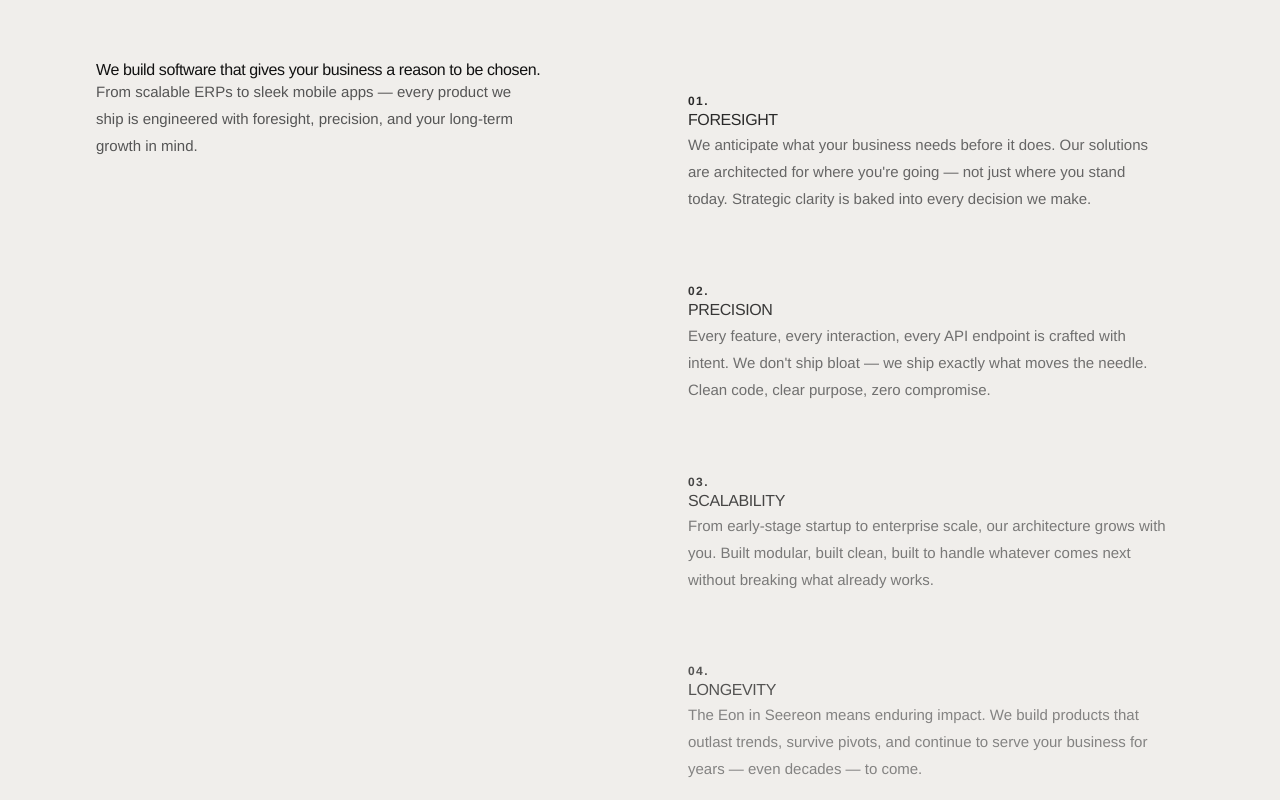
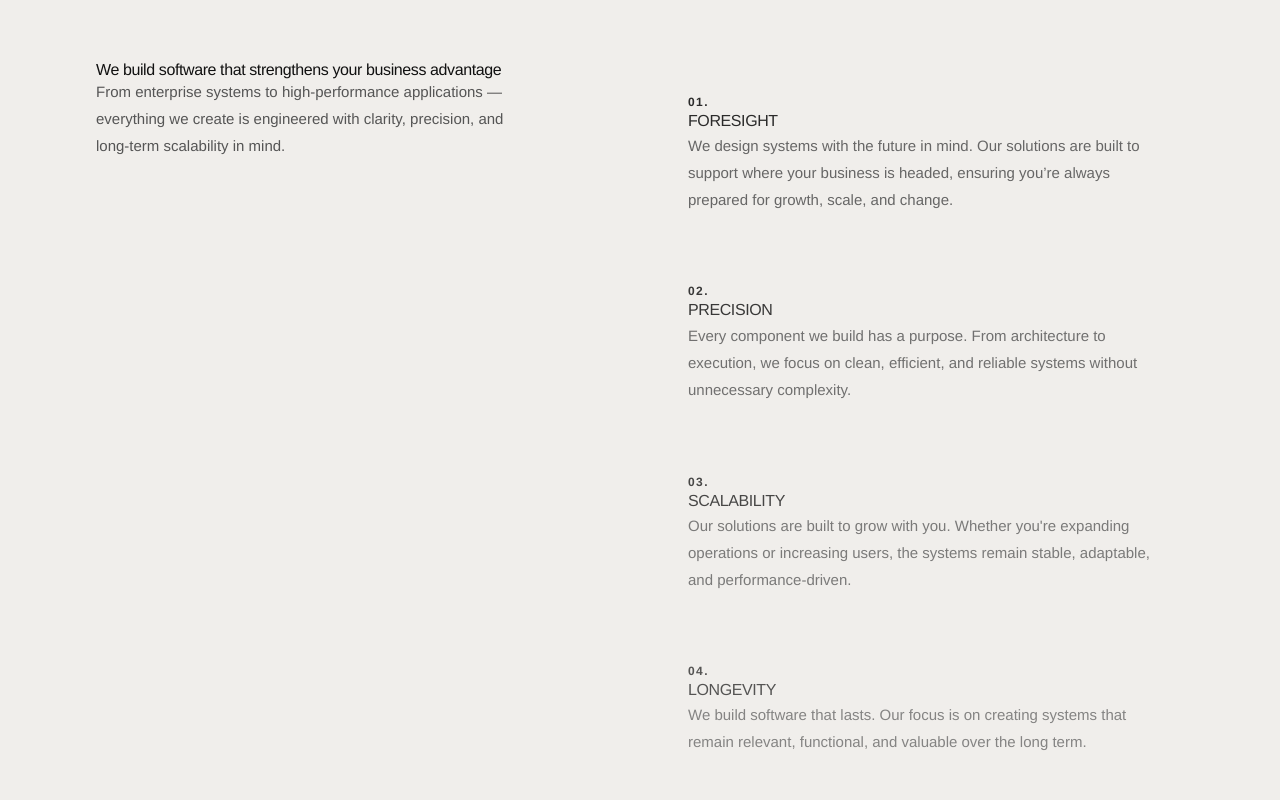
Before and after one commit to janmejayaparida26/seereon-website, a React (Vite) app: page /aboutus in a window 1280 px wide. Shown: the part 1840-2640 px from the top of the page. Built offline with nearby package versions, Linux system fonts and the light colour scheme.

Commit message:
I have changed some content in ThirdSectionabout.jsx file

```diff
--- a/src/pages/aboutus/ThirdSectionabout.jsx
+++ b/src/pages/aboutus/ThirdSectionabout.jsx
@@ -5,27 +5,27 @@ const items = [
   {
     num: "01.",
     title: "FORESIGHT",
-    body: "We anticipate what your business needs before it does. Our solutions are architected for where you're going — not just where you stand today. Strategic clarity is baked into every decision we make.",
+    body: "We design systems with the future in mind. Our solutions are built to support where your business is headed, ensuring you’re always prepared for growth, scale, and change.",
   },
   {
     num: "02.",
     title: "PRECISION",
-    body: "Every feature, every interaction, every API endpoint is crafted with intent. We don't ship bloat — we ship exactly what moves the needle. Clean code, clear purpose, zero compromise.",
+    body: "Every component we build has a purpose. From architecture to execution, we focus on clean, efficient, and reliable systems without unnecessary complexity.",
   },
   {
     num: "03.",
     title: "SCALABILITY",
-    body: "From early-stage startup to enterprise scale, our architecture grows with you. Built modular, built clean, built to handle whatever comes next without breaking what already works.",
+    body: "Our solutions are built to grow with you. Whether you're expanding operations or increasing users, the systems remain stable, adaptable, and performance-driven.",
   },
   {
     num: "04.",
     title: "LONGEVITY",
-    body: "The Eon in Seereon means enduring impact. We build products that outlast trends, survive pivots, and continue to serve your business for years — even decades — to come.",
+    body: "We build software that lasts. Our focus is on creating systems that remain relevant, functional, and valuable over the long term.",
   },
   {
     num: "05.",
     title: "PARTNERSHIP",
-    body: "We don't disappear after delivery. We stay invested in your roadmap, respond to your evolving needs, and show up as a long-term technology partner — not a one-time vendor.",
+    body: "We work as an extension of your team. From development to evolution, we stay involved, ensuring your systems continue to support your business as it grows.",
   },
 ];
 
@@ -80,7 +80,7 @@ const ThirdSectionabout = () => {
             viewport={{ once: true }}
             className="text-[clamp(36px,4.5vw,58px)] font-['Arimo',sans-serif] font-bold leading-[1.08] tracking-[-0.025em] text-[#111] mb-6"
           >
-            We build software that gives your business a reason to be chosen.
+            We build software that strengthens your business advantage
           </motion.h2>
 
           <motion.p
@@ -90,9 +90,7 @@ const ThirdSectionabout = () => {
             viewport={{ once: true }}
             className="text-[15px] font-['Arimo',sans-serif] leading-[1.8] text-[#555] max-w-[440px]"
           >
-            From scalable ERPs to sleek mobile apps — every product we ship is
-            engineered with foresight, precision, and your long-term growth in
-            mind.
+            From enterprise systems to high-performance applications — everything we create is engineered with clarity, precision, and long-term scalability in mind.
           </motion.p>
         </div>
 
```
